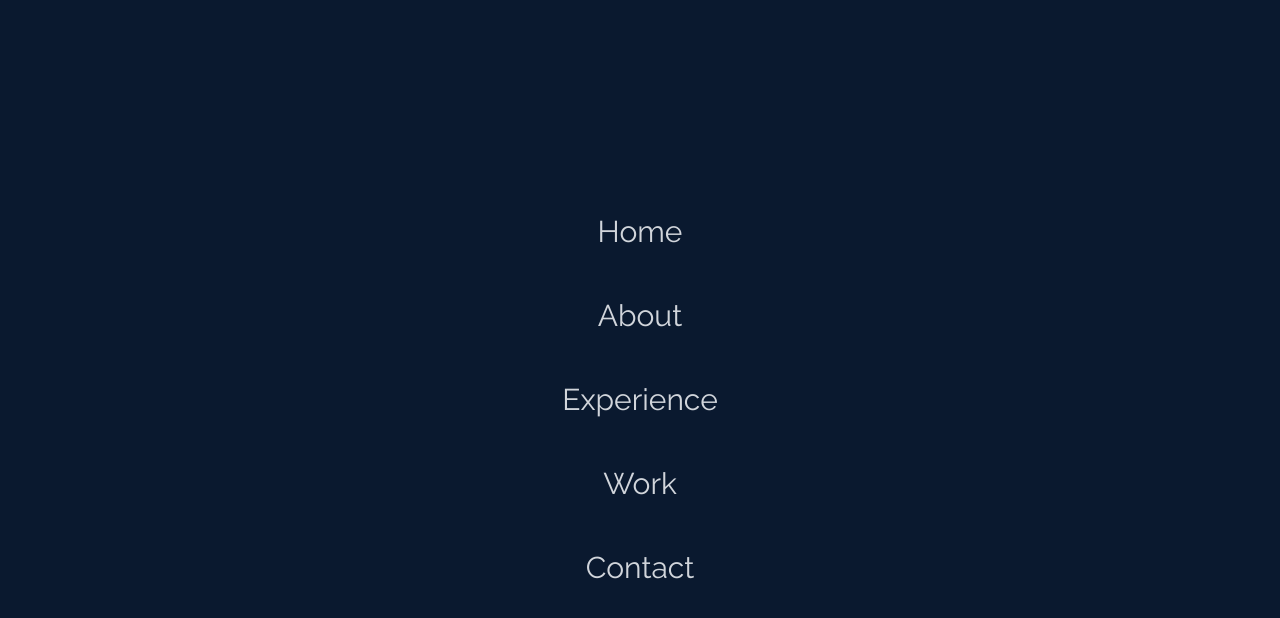
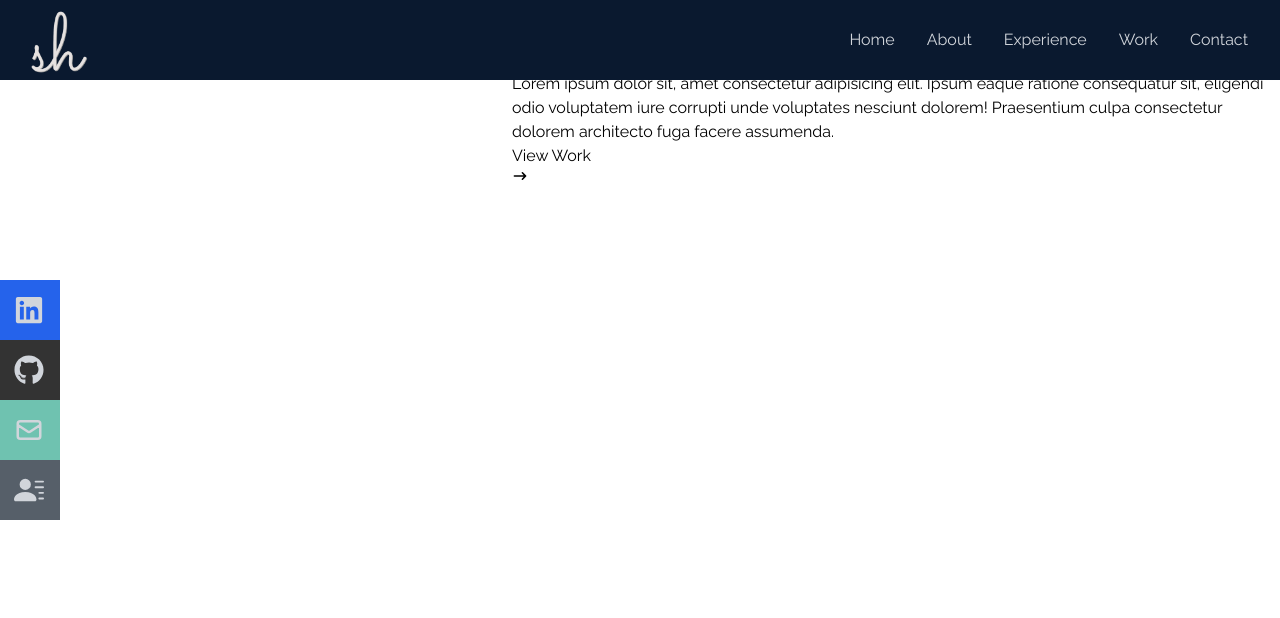
Before and after one commit to Shaghayegh-93/portfolio, a React (Vite) app: page / in a window 1280 px wide. Shown: the top 618 px of the page. Built offline with nearby package versions, Linux system fonts and the light colour scheme.

Commit message:
import social icon and expan the social section and fix the bug

```diff
--- a/src/components/Nav.jsx
+++ b/src/components/Nav.jsx
@@ -1,6 +1,8 @@
 import React, { useState } from "react";
 import logo from "../assets/images/logo.png";
-import { FaBars, FaTimes } from "react-icons/fa";
+import { FaBars, FaTimes, FaGithub, FaLinkedin } from "react-icons/fa";
+import { HiOutlineMail } from "react-icons/hi";
+import { BsFillPersonLinesFill } from "react-icons/bs";
 
 const Nav = () => {
   const [isOpen, setIsOpen] = useState(false);
@@ -28,8 +30,8 @@ const Nav = () => {
 
       <ul
         className={
-          !isOpen
-            ? "  bg-[#0a192f] flex flex-col items-center justify-center h-screen w-full absolute top-0 left-0"
+          isOpen
+            ? "bg-[#0a192f] flex flex-col items-center justify-center h-screen w-full absolute top-0 left-0"
             : "hidden"
         }
       >
@@ -39,6 +41,45 @@ const Nav = () => {
         <li className="py-6 text-3xl">Work</li>
         <li className="py-6 text-3xl">Contact</li>
       </ul>
+
+      {/* social section */}
+      <div className="flex flex-col fixed top-[35%] left-0 items-center  ">
+        <ul>
+          <li className="flex  w-[160px] h-[60px] ml-[-100px] hover:ml-[1px] bg-blue-600 duration-300">
+            <a
+              href="https://www.linkedin.com/in/shaghayegh-hosseini/"
+              className="flex items-center justify-between w-full text-gray-300 "
+            >
+              Linkedin <FaLinkedin size={30} />
+            </a>
+          </li>
+          <li className="flex  w-[160px] h-[60px] ml-[-100px] hover:ml-[1px] bg-[#333] duration-300">
+            <a
+              href="https://github.com/Shaghayegh-93"
+              className="flex items-center justify-between w-full text-gray-300 "
+            >
+              Github <FaGithub size={30} />
+            </a>
+          </li>
+          <li className="flex  w-[160px] h-[60px] ml-[-100px] hover:ml-[1px] bg-[#6fc2b0] duration-300">
+            <a
+              href="mailto:shaghayegh.hoseini93@gmail.com?subject=Subject"
+              className="flex items-center justify-between w-full text-gray-300 "
+            >
+              Mail <HiOutlineMail size={30} />
+            </a>
+          </li>
+          <li className="flex  w-[160px] h-[60px] ml-[-100px] hover:ml-[1px] bg-[#565f69] duration-300">
+            <a
+              href="../assets/resume/CV.pdf"
+              download
+              className="flex items-center justify-between w-full text-gray-300 "
+            >
+              Resume <BsFillPersonLinesFill size={30} />
+            </a>
+          </li>
+        </ul>
+      </div>
     </div>
   );
 };
```
